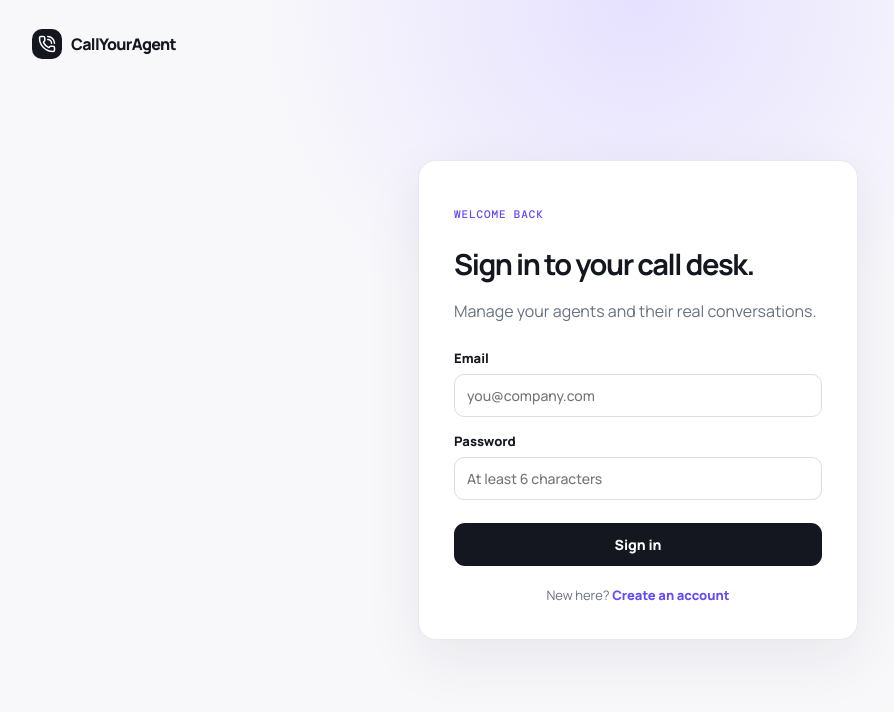
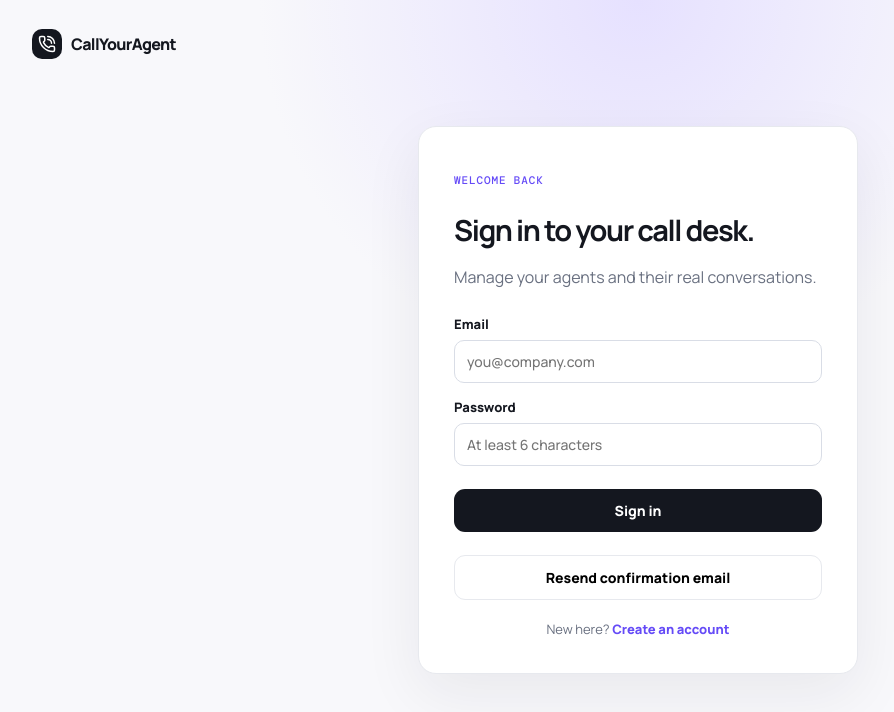
Before and after one commit to UnknownGod2011/CallYourAgent, a Next.js app: page /login in a window 1280 px wide. Shown: the top 712 px of the page, without its empty margins (2-896 px from the left). Built offline with nearby package versions, Linux system fonts and the light colour scheme.

Commit message:
Add confirmation email recovery

```diff
--- a/components/auth-form.tsx
+++ b/components/auth-form.tsx
@@ -14,6 +14,24 @@ export function AuthForm({
   const [message, setMessage] = useState<string | undefined>(initialMessage);
   const [loading, setLoading] = useState(false);
   const [email, setEmail] = useState(""); const [password, setPassword] = useState(""); const [name, setName] = useState("");
+
+  async function resendConfirmation() {
+    if (!email) {
+      setMessage("Enter the email address you used to sign up, then resend the confirmation email.");
+      return;
+    }
+
+    setLoading(true);
+    setMessage(undefined);
+    const { error } = await createClient().auth.resend({
+      type: "signup",
+      email,
+      options: { emailRedirectTo: `${window.location.origin}/auth/callback` },
+    });
+    setMessage(error ? error.message : "If this account needs confirmation, a fresh email has been sent.");
+    setLoading(false);
+  }
+
   async function submit(event: React.FormEvent) {
     event.preventDefault(); setLoading(true); setMessage(undefined); const supabase = createClient();
     if (mode === "login") {
@@ -31,5 +49,6 @@ export function AuthForm({
     <label>Password<input required minLength={6} type="password" value={password} onChange={(e) => setPassword(e.target.value)} placeholder="At least 6 characters" /></label>
     {message && <p className="form-message">{message}</p>}
     <button className="button button-primary button-wide" disabled={loading}>{loading ? "Please wait…" : mode === "login" ? "Sign in" : "Create account"}</button>
+    <button className="button button-quiet button-wide" type="button" disabled={loading} onClick={resendConfirmation}>Resend confirmation email</button>
   </form>;
 }
```
Also changed, not shown: 1 other file (tests, documents, lock files or other folders).
